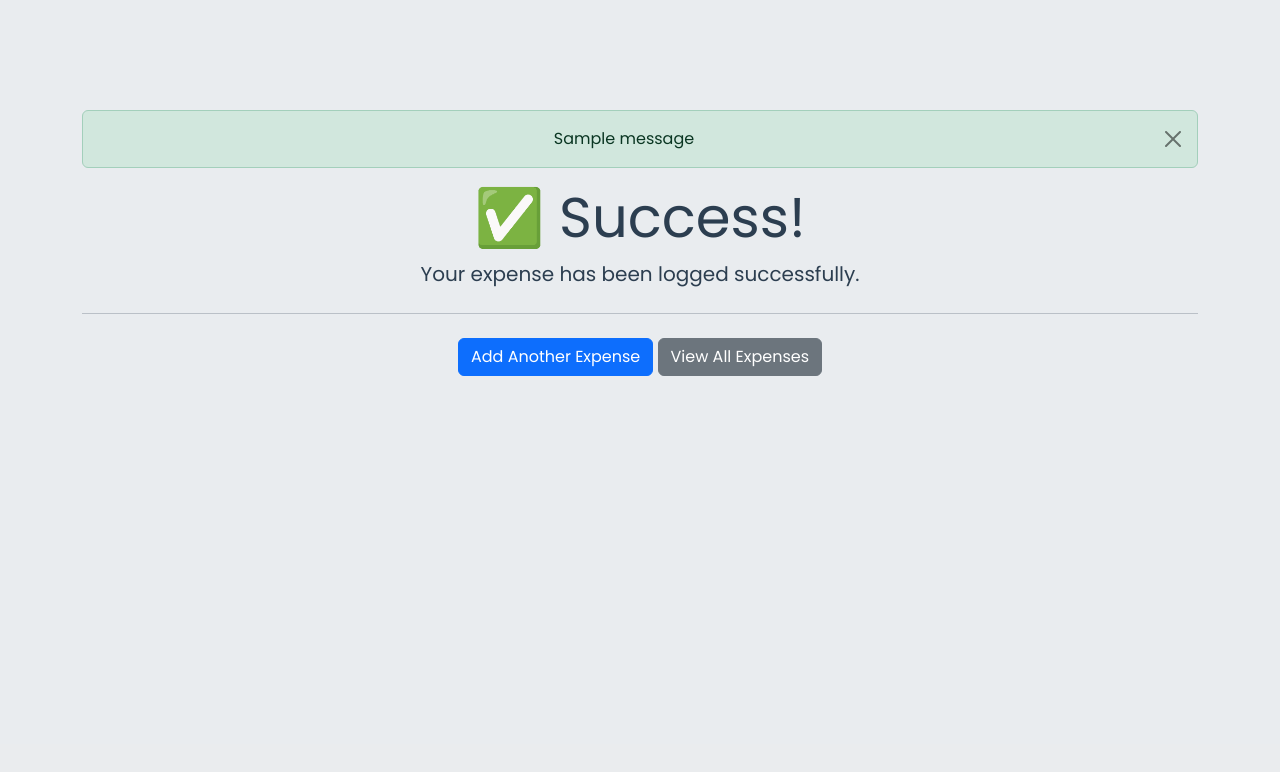
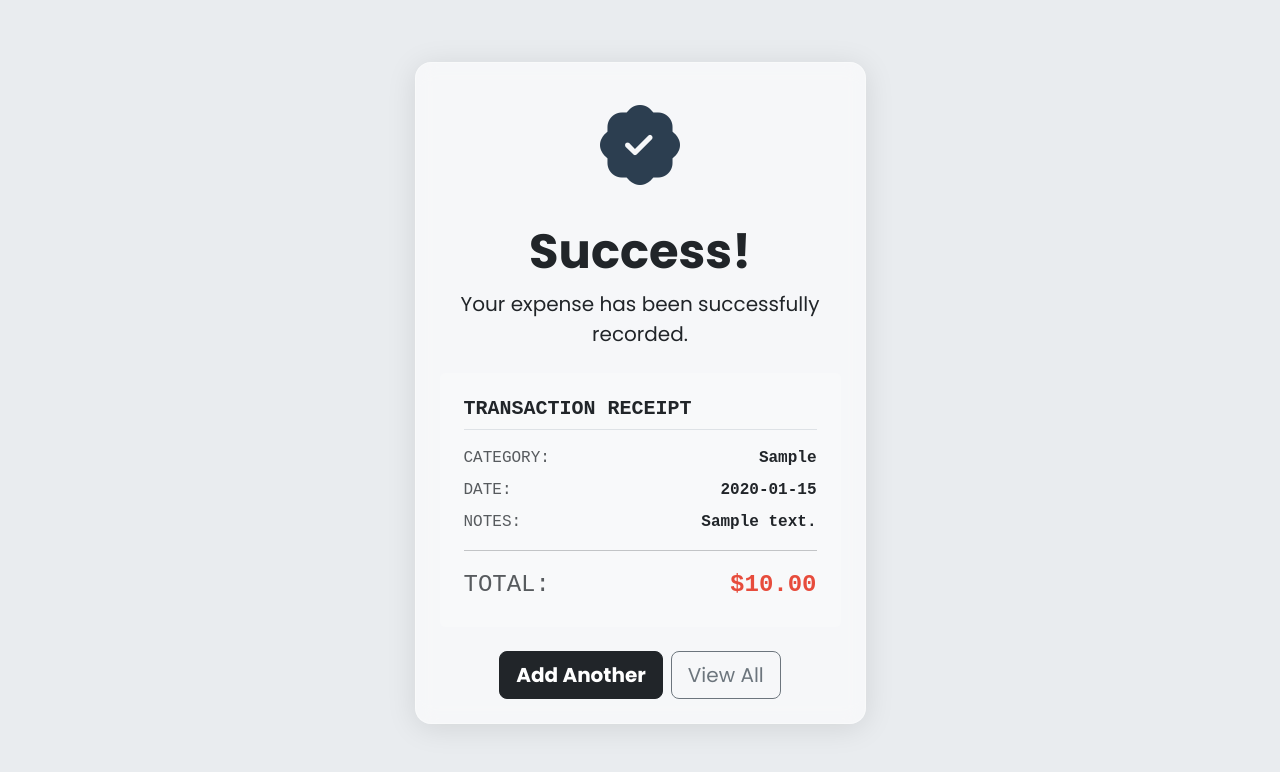
Before and after one commit to RaghuRam2005/expenses_tracker, a Flask app: template templates/success.html in a window 1280 px wide. Shown: the part 56-828 px from the top of the page. Before the commit the page ends 432 px from the top, so only its background shows below. Run offline with Flask 3, Linux system fonts and the light colour scheme; the template is opened without the code that fills it: values that come from a table or form of the project are taken from there, others are empty; tables that the repository leaves empty hold one stand-in row (values such as "Sample post"); one stand-in notice (Sample message) is shown.

Commit message:
added png, font

```diff
--- a/templates/success.html
+++ b/templates/success.html
@@ -1,24 +1,42 @@
 {% extends 'base.html' %}
 
-{% block title %}Success!{% endblock %}
+{% block title %}Expense Logged!{% endblock %}
 
 {% block content %}
-  <div class="text-center py-5">
-    {% with messages = get_flashed_messages(with_categories=true) %}
-      {% if messages %}
-        {% for category, message in messages %}
-          <div class="alert alert-{{ category }} alert-dismissible fade show" role="alert">
-            {{ message }}
-            <button type="button" class="btn-close" data-bs-dismiss="alert" aria-label="Close"></button>
-          </div>
-        {% endfor %}
-      {% endif %}
-    {% endwith %}
+<div class="row justify-content-center">
+    <div class="col-md-7 col-lg-5">
+        <div class="glass-card text-dark p-4 text-center"> <i class="bi bi-patch-check-fill" style="font-size: 5rem; color: var(--dark-slate);"></i>
+            <h1 class="display-5 fw-bold mt-3">Success!</h1>
+            <p class="lead mb-4">Your expense has been successfully recorded.</p>
 
-    <h1 class="display-4">✅ Success!</h1>
-    <p class="lead">Your expense has been logged successfully.</p>
-    <hr class="my-4">
-    <a class="btn btn-primary" href="{{ url_for('add_expense') }}" role="button">Add Another Expense</a>
-    <a class="btn btn-secondary" href="{{ url_for('view_expenses') }}" role="button">View All Expenses</a>
-  </div>
+            <div class="text-start bg-light text-dark rounded p-4 my-4" style="font-family: 'Courier New', Courier, monospace;">
+                <h5 class="border-bottom pb-2 mb-3 fw-bold">TRANSACTION RECEIPT</h5>
+                <div class="d-flex justify-content-between">
+                    <span class="text-muted">CATEGORY:</span>
+                    <strong>{{ expense.category }}</strong>
+                </div>
+                <div class="d-flex justify-content-between mt-2">
+                    <span class="text-muted">DATE:</span>
+                    <strong>{{ expense.date_posted.strftime('%Y-%m-%d') }}</strong>
+                </div>
+                {% if expense.notes %}
+                <div class="d-flex justify-content-between mt-2">
+                    <span class="text-muted">NOTES:</span>
+                    <strong class="text-end" style="max-width: 60%;">{{ expense.notes }}</strong>
+                </div>
+                {% endif %}
+                <hr>
+                <div class="d-flex justify-content-between align-items-center fs-4">
+                    <span class="text-muted">TOTAL:</span>
+                    <strong style="color: #E74C3C;">${{ "%.2f"|format(expense.amount) }}</strong>
+                </div>
+            </div>
+
+            <div class="d-grid gap-2 d-sm-flex justify-content-sm-center">
+                <a class="btn btn-dark fw-bold btn-lg" href="{{ url_for('add_expense') }}">Add Another</a>
+                <a class="btn btn-outline-secondary btn-lg" href="{{ url_for('view_expenses') }}">View All</a>
+            </div>
+        </div>
+    </div>
+</div>
 {% endblock %}
```
